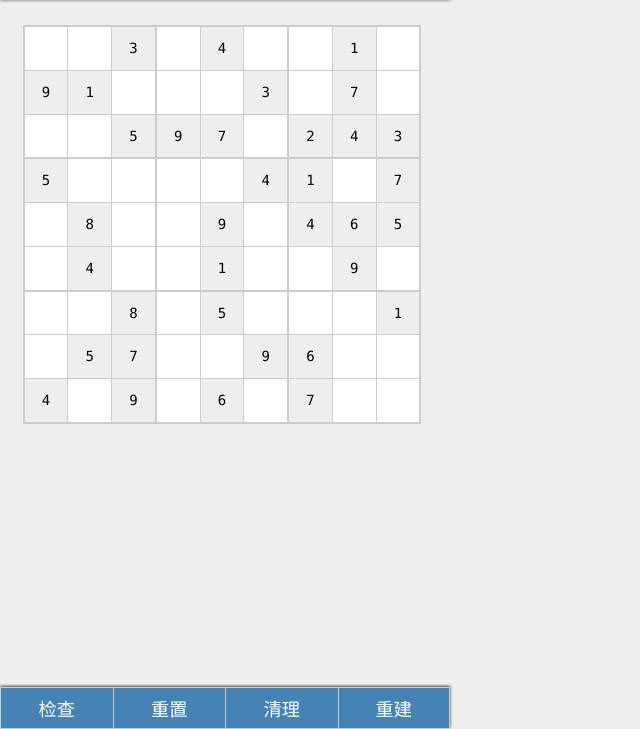
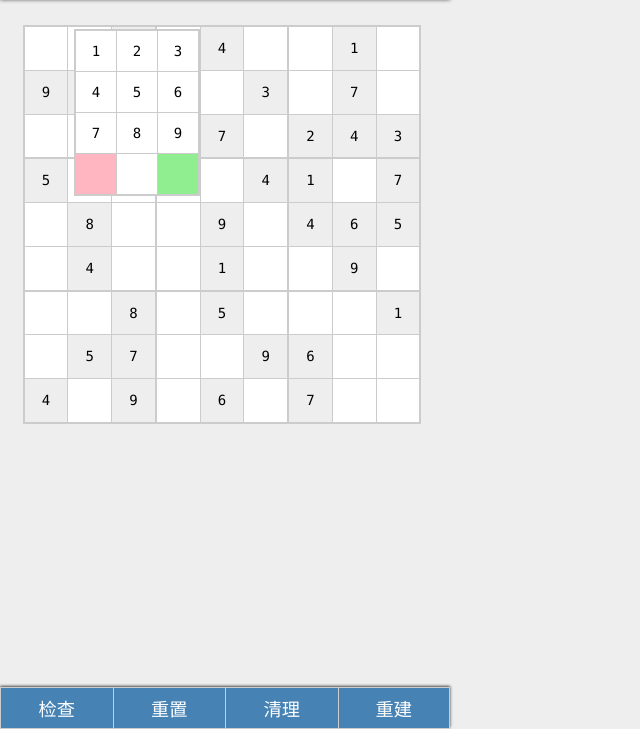
Before and after one commit to wangjiawei1996/playground-with-ts, a plain HTML site: page www/index.html in a window 1280 px wide. Shown: the part 71-800 px from the top of the page, without its empty margins (0-640 px from the left). Drawn offline with nearby package versions, Linux system fonts and the light colour scheme.

Commit message:
design face box in html and create row

```diff
--- a/src/less/main.less
+++ b/src/less/main.less
@@ -60,6 +60,12 @@ body {
       &.empty {
         color: white
       }
+      &.mark1 {
+        background: lightpink
+      }
+      &.mark2 {
+        background: lightgreen
+      }
     }
     &.row_g_bottom {
       >span {
@@ -75,6 +81,17 @@ body {
       > span {
         border-bottom-width: 2px;
       }
+    }
+  }
+}
+@popupCellSize: 40px;
+.popup-num {
+  .container();
+  .row {
+    >span {
+      width: @popupCellSize;
+      height: @popupCellSize;
+      line-height: @popupCellSize;
     }
   }
 }
--- a/www/index.html
+++ b/www/index.html
@@ -19,7 +19,20 @@
       <button type="button" id="rebuild">重建</button>
     </div>
   </div>
-  <div id="popupNumbers" class="grid popup-num hidden"></div>
+  <div id="popupNumbers" class="grid popup-num" style="position: absolute;left: 10px; top: 100px">
+    <div class="row">
+      <span>1</span><span>2</span><span>3</span>
+    </div>
+    <div class="row">
+      <span>4</span><span>5</span><span>6</span>
+    </div>
+    <div class="row">
+      <span>7</span><span>8</span><span>9</span>
+    </div>
+    <div class="row">
+      <span class="mark1"></span><span></span><span class="mark2"></span>
+    </div>
+  </div>
 
   <script src="http://code.jquery.com/jquery-3.1.1.min.js"></script>
   <script src="js/index.js"></script>
```
Also changed, not shown: www/css/main.css.
